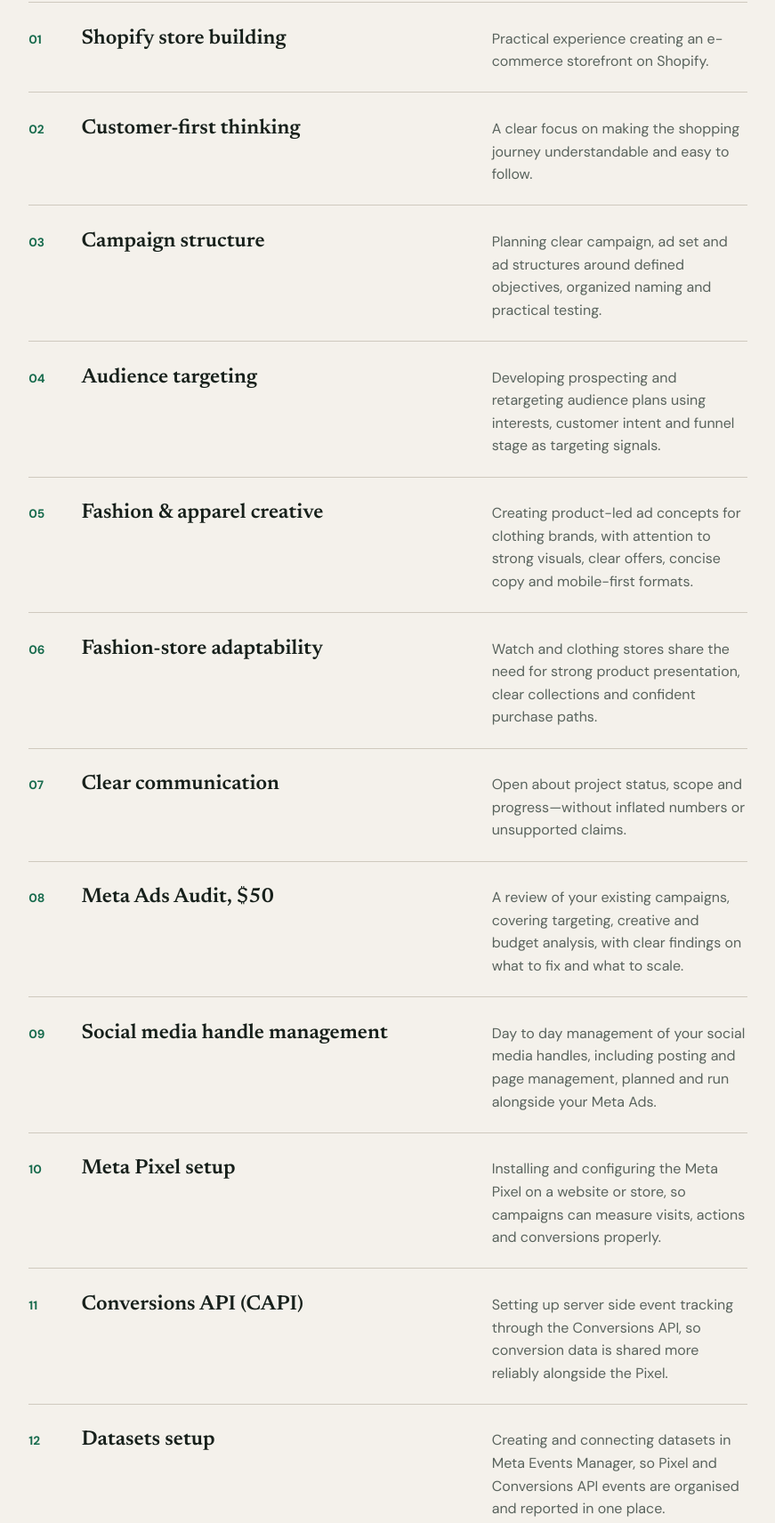
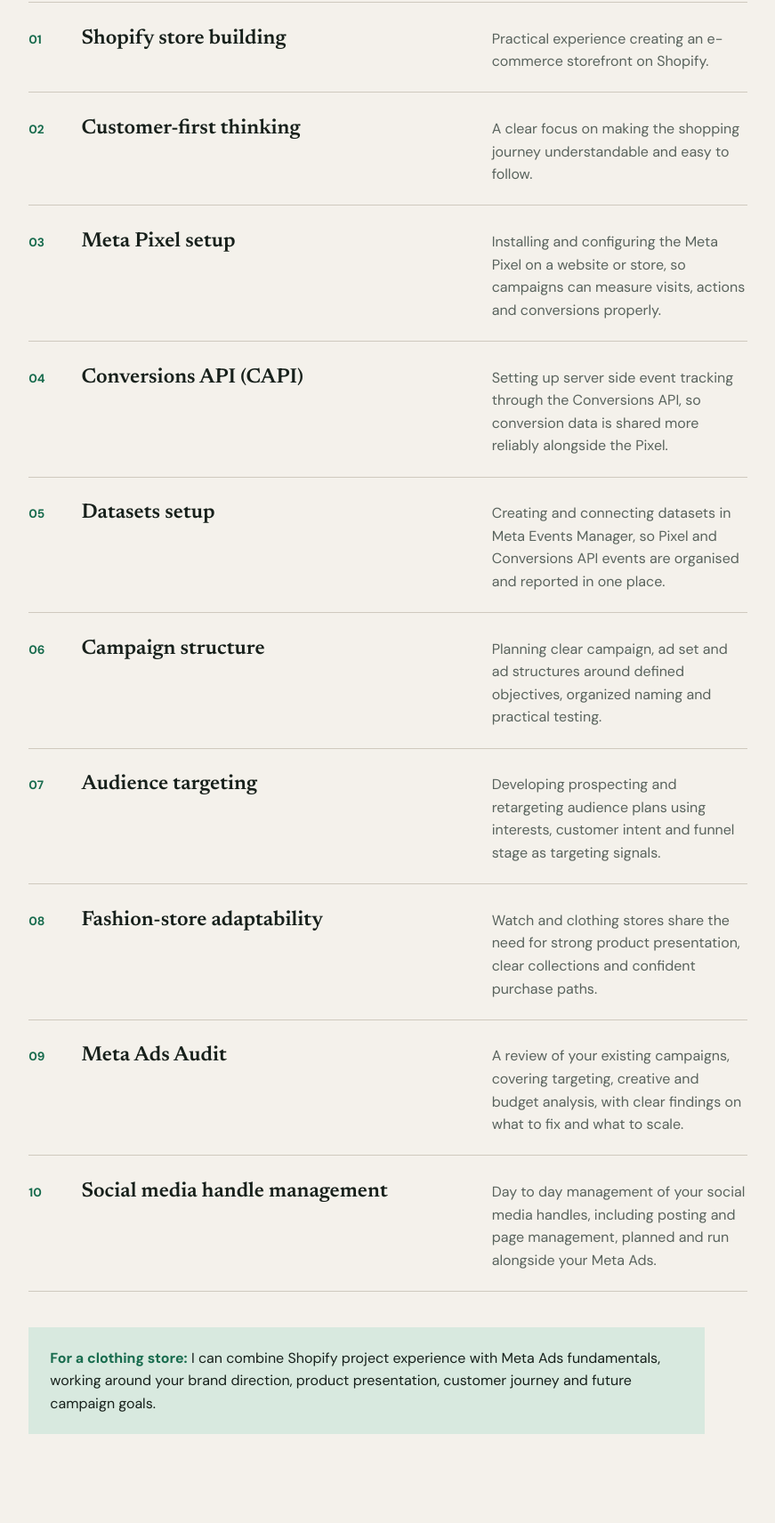
Before and after one commit to munirsubhan40/My-portfolio, a plain HTML site: page portfolio.html in a window 1280 px wide. Shown: the part 6231-7943 px from the top of the page at 89% size, without its empty margins (390-1261 px from the left). Drawn offline with Linux system fonts and the light colour scheme.

Commit message:
Update portfolio: remove 0 from Meta Ads Audit, remove Fashion & Apparel Creative and Clear Communication, Pixel/CAPI/Datasets under Customer-first thinking

```diff
--- a/portfolio.html
+++ b/portfolio.html
@@ -561,16 +561,14 @@
             <ul class="capabilities">
               <li><span class="number">01</span><b>Shopify store building</b><span>Practical experience creating an e-commerce storefront on Shopify.</span></li>
               <li><span class="number">02</span><b>Customer-first thinking</b><span>A clear focus on making the shopping journey understandable and easy to follow.</span></li>
-              <li><span class="number">03</span><b>Campaign structure</b><span>Planning clear campaign, ad set and ad structures around defined objectives, organized naming and practical testing.</span></li>
-              <li><span class="number">04</span><b>Audience targeting</b><span>Developing prospecting and retargeting audience plans using interests, customer intent and funnel stage as targeting signals.</span></li>
-              <li><span class="number">05</span><b>Fashion &amp; apparel creative</b><span>Creating product-led ad concepts for clothing brands, with attention to strong visuals, clear offers, concise copy and mobile-first formats.</span></li>
-              <li><span class="number">06</span><b>Fashion-store adaptability</b><span>Watch and clothing stores share the need for strong product presentation, clear collections and confident purchase paths.</span></li>
-              <li><span class="number">07</span><b>Clear communication</b><span>Open about project status, scope and progress—without inflated numbers or unsupported claims.</span></li>
-              <li><span class="number">08</span><b>Meta Ads Audit, $50</b><span>A review of your existing campaigns, covering targeting, creative and budget analysis, with clear findings on what to fix and what to scale.</span></li>
-              <li><span class="number">09</span><b>Social media handle management</b><span>Day to day management of your social media handles, including posting and page management, planned and run alongside your Meta Ads.</span></li>
-              <li><span class="number">10</span><b>Meta Pixel setup</b><span>Installing and configuring the Meta Pixel on a website or store, so campaigns can measure visits, actions and conversions properly.</span></li>
-              <li><span class="number">11</span><b>Conversions API (CAPI)</b><span>Setting up server side event tracking through the Conversions API, so conversion data is shared more reliably alongside the Pixel.</span></li>
-              <li><span class="number">12</span><b>Datasets setup</b><span>Creating and connecting datasets in Meta Events Manager, so Pixel and Conversions API events are organised and reported in one place.</span></li>
+              <li><span class="number">03</span><b>Meta Pixel setup</b><span>Installing and configuring the Meta Pixel on a website or store, so campaigns can measure visits, actions and conversions properly.</span></li>
+              <li><span class="number">04</span><b>Conversions API (CAPI)</b><span>Setting up server side event tracking through the Conversions API, so conversion data is shared more reliably alongside the Pixel.</span></li>
+              <li><span class="number">05</span><b>Datasets setup</b><span>Creating and connecting datasets in Meta Events Manager, so Pixel and Conversions API events are organised and reported in one place.</span></li>
+              <li><span class="number">06</span><b>Campaign structure</b><span>Planning clear campaign, ad set and ad structures around defined objectives, organized naming and practical testing.</span></li>
+              <li><span class="number">07</span><b>Audience targeting</b><span>Developing prospecting and retargeting audience plans using interests, customer intent and funnel stage as targeting signals.</span></li>
+              <li><span class="number">08</span><b>Fashion-store adaptability</b><span>Watch and clothing stores share the need for strong product presentation, clear collections and confident purchase paths.</span></li>
+              <li><span class="number">09</span><b>Meta Ads Audit</b><span>A review of your existing campaigns, covering targeting, creative and budget analysis, with clear findings on what to fix and what to scale.</span></li>
+              <li><span class="number">10</span><b>Social media handle management</b><span>Day to day management of your social media handles, including posting and page management, planned and run alongside your Meta Ads.</span></li>
             </ul>
             <p class="fit-note"><strong>For a clothing store:</strong> I can combine Shopify project experience with Meta Ads fundamentals, working around your brand direction, product presentation, customer journey and future campaign goals.</p>
           </div>
```
